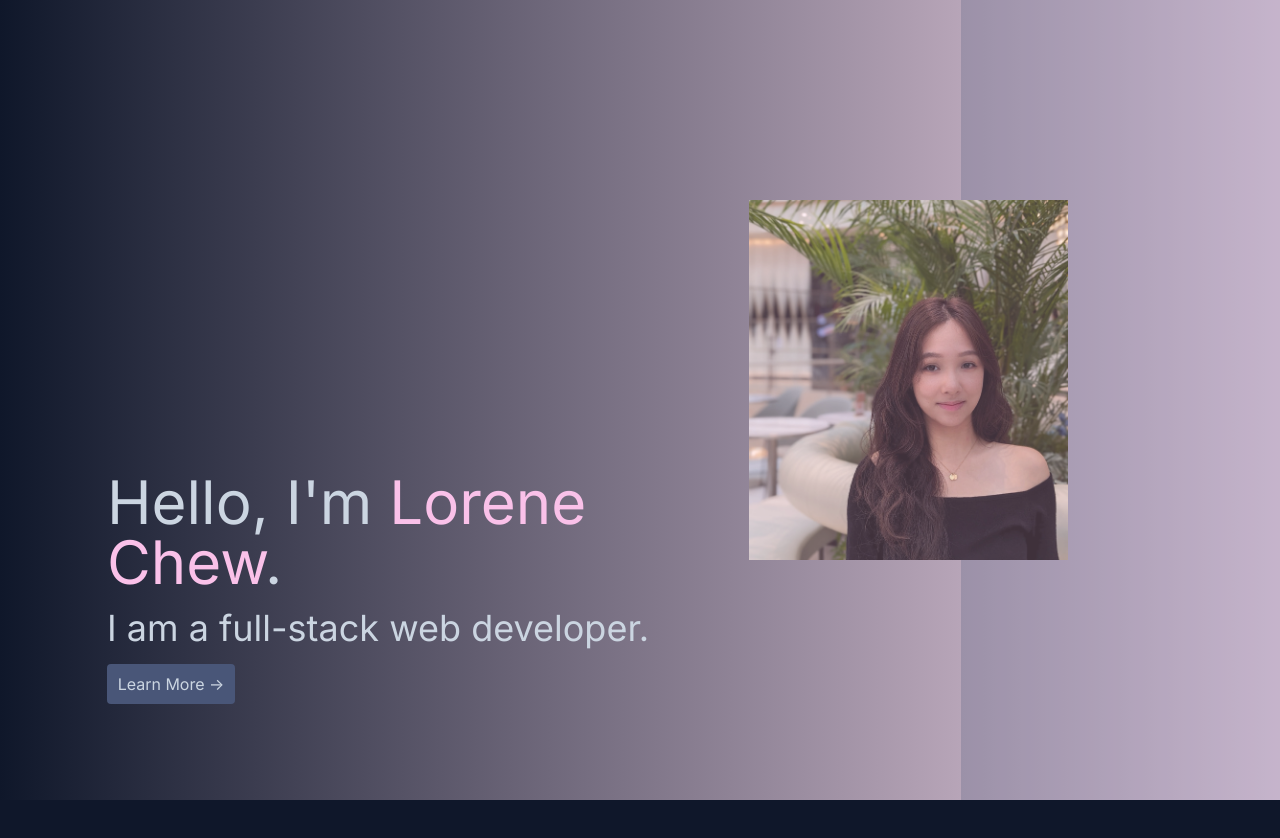
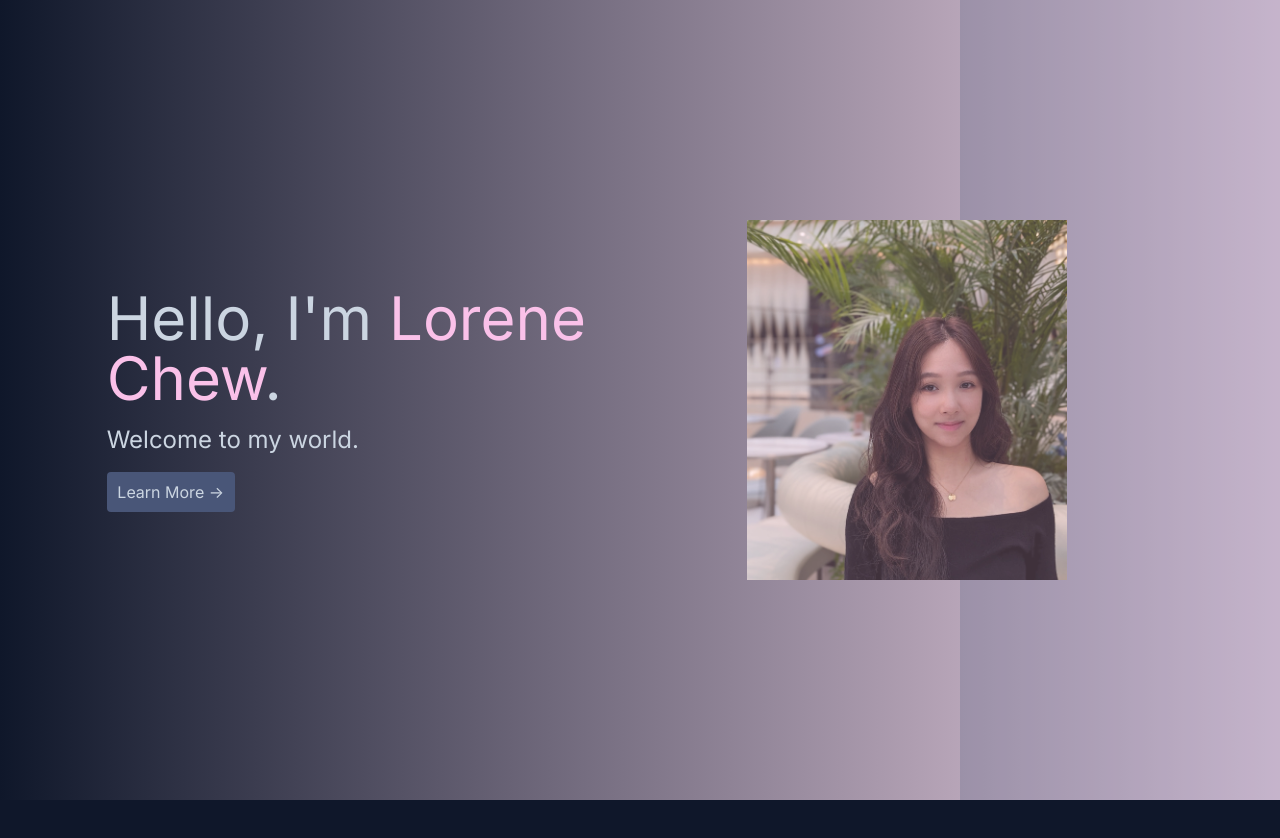
Before and after one commit to L-Chew/Personal-Portfolio, a React app: page / in a window 1280 px wide. Shown: the top 838 px of the page. After the commit the page ends 800 px from the top, so only its background shows below. Built offline with nearby package versions, Linux system fonts and the light colour scheme; the HTML template or start-up script is replaced by a standard one.

Commit message:
Content, Expereince, Hero: cleaned up code; Content: modified layout

```diff
--- a/client/src/Components/Content.jsx
+++ b/client/src/Components/Content.jsx
@@ -16,7 +16,7 @@ const Content = () => {
       const y = element.getBoundingClientRect().top - rightSideRef.current.getBoundingClientRect().top + rightSideRef.current.scrollTop;
       rightSideRef.current.scrollTo({
         top: y,
-        behavior: 'smooth' // Enable smoot scrolling only for the rightSide
+        behavior: 'smooth' // Enable smooth scrolling only for the rightSide
       });
     }
     // const y = document.getElementById(`${dataValue}`).getBoundingClientRect().top + window.pageYOffset + -10;
@@ -24,10 +24,9 @@ const Content = () => {
   }
 
   return (
-    <div className='grid grid-cols-1 sm:grid-cols-2 md:grid-cols-2 lg:grid-cols-2 xl:grid-cols-2 ml-20 mr-20'>
-      <div className='leftSide'>
-        <div className='grid grid-cols-1 sm:grid-cols-1 md:grid-cols-2 lg:grid-cols-2 xl:grid-cols-4'>
-          <div className='col-start-2 sm:col-start-1 md:col-start-1 lg:col-start-1 xl:col-start-2 flex flex-col items-center'>
+    <div className='grid grid-cols-1 sm:grid-cols-2 ml-20 mr-20 min-w-[375px]'>
+      <div className='leftSide mb-10'>
+        <div className='flex flex-col items-center'>
           <NavLink to='/' className='relative'>
             <a href='object-scale-down' className='logo'>
               <img className='' src={logo} />
@@ -37,7 +36,6 @@ const Content = () => {
             <span className='about sm:text-md md:text-md lg:text-lg xl:text-xl' data-value='about' onClick={handleClick}>About</span>
             <span className='experiene sm:text-md md:text-md lg:text-lg xl:text-xl' data-value='experience' onClick={handleClick}>Experience</span>
             <span className='projects sm:text-md md:text-md lg:text-lg xl:text-xl' data-value='projects' onClick={handleClick}>Projects</span>
-            </div>
           </div>
         </div>
       </div>
--- a/client/src/Components/Experience.jsx
+++ b/client/src/Components/Experience.jsx
@@ -43,17 +43,17 @@ const Experience = () => {
   return (
     <div id='experience'>
       <div>
-        <h2 className='flex my-12 sm:text-xl md:text-xl lg:text-2xl xl:text-3xl text-[#fac1e9] font-semibold uppercase'>Experience</h2>
+        <h2 className='flex my-12 sm:text-xl lg:text-2xl xl:text-3xl text-[#fac1e9] font-semibold uppercase'>Experience</h2>
       </div>
       <div>
         <ol>
           {experiences.map(experience => (
           <li key={experience.key} className='group mb-10'>
-            <div className='grid grid-cols-8 group-hover:bg-[#495678] group-hover:bg-opacity-20 group-hover:rounded-md'>
+            <div className='grid grid-cols-1 lg:grid-cols-8 group-hover:bg-[#495678] group-hover:bg-opacity-20 group-hover:rounded-md'>
               <div className='col-start-1 col-span-3 text-[#495678] sm:text-sm md:text-md lg:text-lg xl:text-xl'>
                 {experience.year}
               </div>
-              <div className='col-start-4 col-span-9'>
+              <div className='col-start-4 col-span-9 sm:col-start-1 md:col-start-1 lg:col-start-4 xl:col-start-4'>
                 <h3 className='sm:text-md md:text-lg lg:text-xl xl:text-2xl font-semibold group-hover:text-[#fac1e9]'>
                   <div className='mb-5'>
                     <span>
--- a/client/src/Components/Hero.jsx
+++ b/client/src/Components/Hero.jsx
@@ -6,26 +6,28 @@ const Hero = () => {
 
   return (
     <div className='w-screen h-screen bg-gradient-to-r from-[#0f172a] to-[#efd4e7]'>
-      <div className='grid grid-cols-12 gap-1 grid-rows-5'>
-        <div className='col-start-2 col-span-6 row-start-3 space-y-4'>
-          <div className='text-6xl'>
+      <div className='grid grid-cols-12'>
+        {/* Left Side */ }
+        <div className='col-start-2 col-span-6 md:col-start-2 md:col-span-4 lg:col-start-3 lg:col-span-5 xl:col-start-2 xl:col-span-6 space-y-4 flex flex-col h-screen items-left justify-center'>
+          <div className='text-6xl sm:text-3xl md:text-4xl lg:text-5xl xl:text-6xl'>
             Hello, I'm <span className='text-[#fac1e9]'>Lorene Chew</span>.
           </div>
-          <div className='text-4xl'>
-            I am a full-stack web developer.
+          <div className='text-4xl sm:text-md md:text-lg lg:text-xl xl:text-2xl'>
+            Welcome to my world.
           </div>
-          <NavLink to='/learn-more' className='flex justify-center items-center rounded bg-[#495678] h-10 w-32'>
+          <NavLink to='/learn-more' className='flex justify-center items-center rounded bg-[#495678] h-10 w-32 sm:w-8 md:w-16 lg:w-24 xl:w-32'>
             {`Learn More ->`}
           </NavLink>
         </div>
-        <div className='row-span-6 col-end-13 col-span-5'>
-          <div className='grid grid-cols-5 grid-rows-4'>
+        { /* Right Side */ }
+        <div className='col-end-13 col-span-5 md:col-span-5 lg:col-span-5 xl:col-span-5'>
+          <div className='grid grid-cols-5'>
             <div className='col-start-1 col-span-3 row-start-2 row-span-2 z-10 relative'>
               <div className='h-[45vh]'>
-                {/* Display the profile pic */}
+                { /* Display the profile pic */ }
                 <img src={profilePic} alt='profile pic' className="object-cover w-full h-full" />
-                {/* Overlay the background color on top of the profilePic */}
-                <div className="absolute inset-0 h-[45vh] bg-[#fac1e9] bg-opacity-25"></div>
+                { /* Overlay the background color on top of the profilePic */ }
+                <div className="pink-overlay absolute inset-0 h-full w-full bg-[#fac1e9] bg-opacity-25"></div>
               </div>
             </div>
             <div className='col-start-3 col-span-3 row-start-1 row-span-4'>
@@ -34,6 +36,8 @@ const Hero = () => {
           </div>
         </div>
       </div>
+
+
     </div>
   )
 }
@@ -41,3 +45,35 @@ const Hero = () => {
 export default Hero;
 
 //#2DD4BE
+
+
+
+
+{/* <div className='w-screen h-screen bg-gradient-to-r from-[#0f172a] to-[#efd4e7]'>
+<div className='grid grid-cols-12'>
+  <div className='titleSide col-start-1 col-span-5 flex flex-col h-screen items-left justify-center mx-20'>
+    <div className='text-6xl'>
+      Hello, I'm <span className='text-[#fac1e9]'>Lorene Chew</span>.
+    </div>
+    <div className='text-4xl'>
+      I am a Full Stack Developer
+    </div>
+    <NavLink to='/learn-more' className='flex justify-center items-center rounded bg-[#495678] h-10 w-32'>
+    {`Learn More ->`}
+    </NavLink>
+  </div>
+  <div className='imageSide col-end-13 col-span-5'>
+    <div className='grid grid-cols-5'>
+      <div className='col-start-1 col-span-3 relative z-10'>
+        <div className='flex h-screen items-center'>
+          <img src={profilePic} className='picture object-cover h-[50vh] w-[50vh]' alt='profile-pic'/>
+          <div className="pink-overlay absolute inset-0 h-[50vh] bg-[#fac1e9] bg-opacity-25"></div>
+        </div>
+      </div>
+      <div className='boxDecoration col-end-13 col-span-3'>
+        <div className='h-[100vh] bg-[#495678] bg-opacity-25 relative'>box</div>
+      </div>
+    </div>
+  </div>
+</div>
+</div> */}
```
Lines whose indentation alone changed are shown as unchanged.
